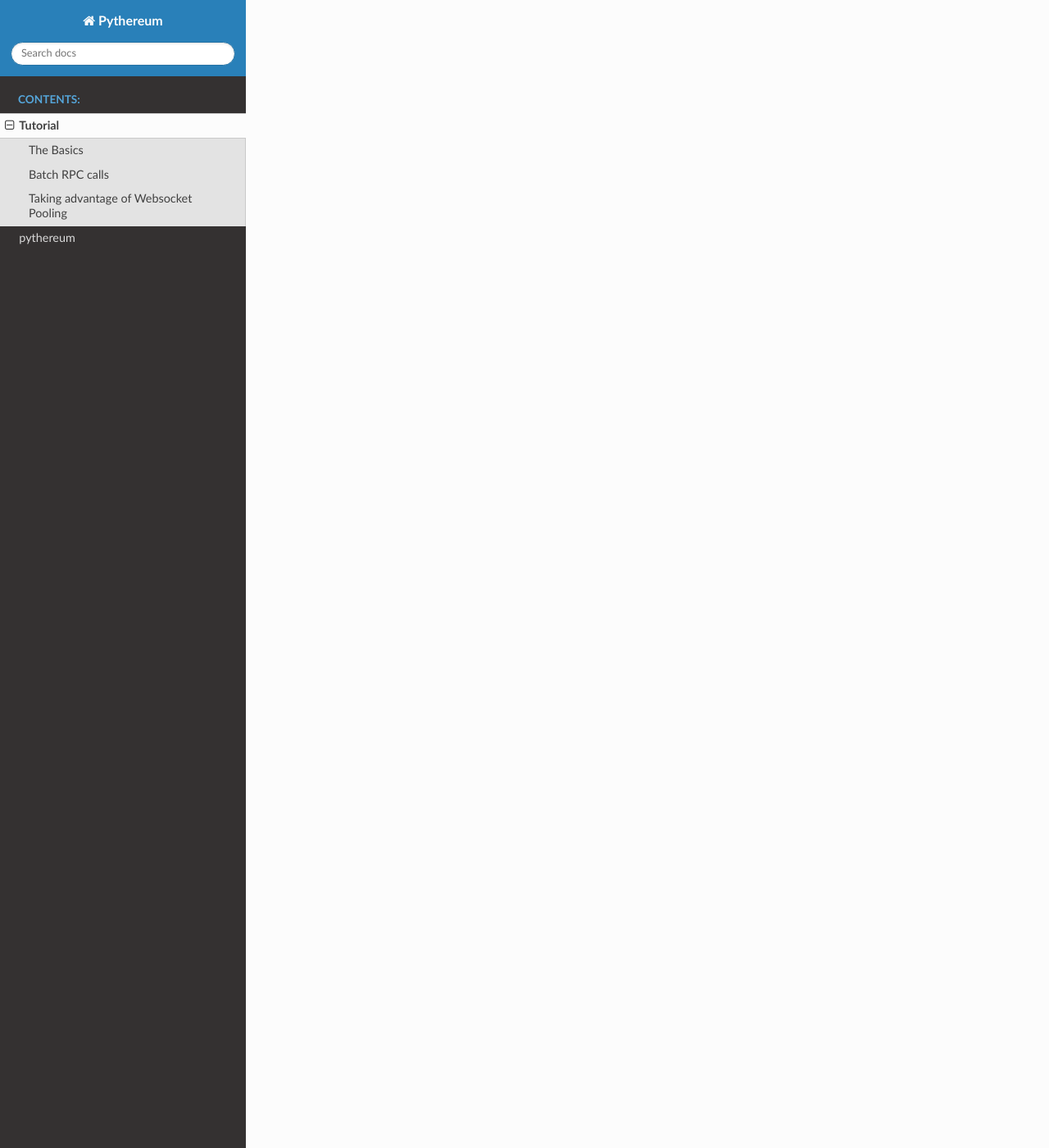
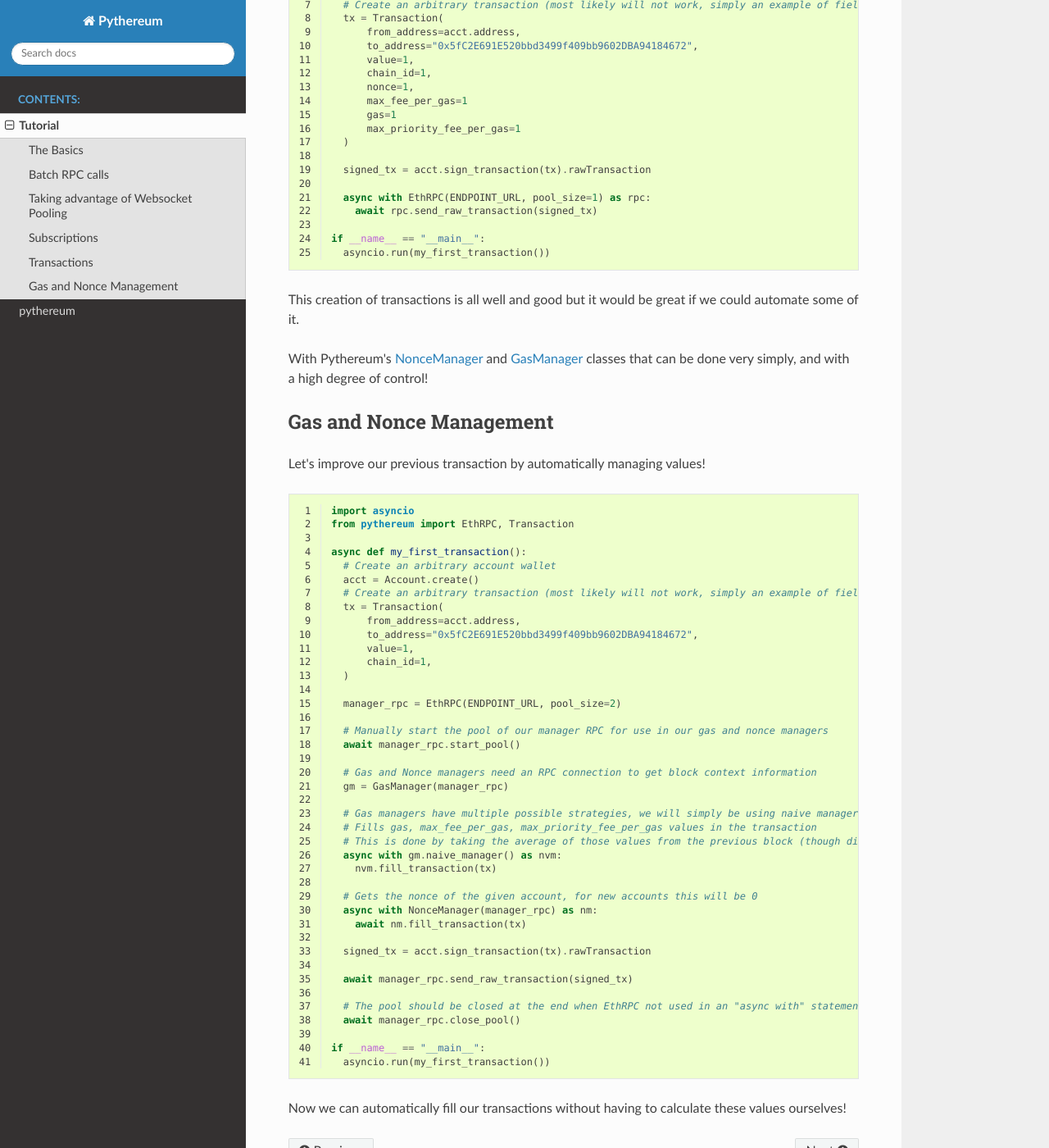
Before and after one commit to gabedonnan/pythereum, a Sphinx documentation site: the page built from docs/source/tutorial.rst, in a window 1280 px wide and 1400 px high, scrolled down 5219 px. Shown: the whole window at 82% size. Built offline with Sphinx 7.4.7 and the Read the Docs theme 2.0.0, drawn with Linux system fonts in a browser that asks for light colours; some of the changed text lies outside the part shown.

Commit message:
More documentation tutorial updates

```diff
--- a/docs/source/tutorial.rst
+++ b/docs/source/tutorial.rst
@@ -5,6 +5,7 @@
 ----------
 
 At it's core Pythereum provides functionality to interact efficiently with Ethereum nodes via the Ethereum JSON RPC API.
+This is primarily done with the EthRPC class, and that will be the focus of this section of the tutorial.
 
 In order to get started we need an `Ethereum endpoint <https://ethereum.org/en/developers/docs/nodes-and-clients/>`_ to connect to, for which you will need a connection URL.
 This URL can use the following prefixes for fast websocketed functionality:
@@ -12,16 +13,16 @@
 * wss://
 * ws://
 
-For http connection you can also use:
+For http connection you can also use, be aware HTTP connections will not be able to make use of websocket pooling:
 
 * https://
 * http://
 
-For this tutorial I will be using a personal node I connect to which will be referred to as "ENDPOINT_URL".
+For this tutorial I will be using a personal node I connect to via websockets which will be referred to as "ENDPOINT_URL".
 
 Much of Pythereum's functionality is asynchronous, which means we will need the library asyncio to run our code.
 
-For our first block of code let's try and get the number of the most recent block.
+For our first block of code let's try and get the number of the most recent block in the chain.
 
 .. code-block:: python
   :linenos:
@@ -68,7 +69,7 @@
 
   import asyncio
 
-  # We add BlockTag to our imports, which is an Enumeration specifying special inputs for get_block_by_number
+  # We add BlockTag to our imports, which is an Enumeration for block number special cases such as the "latest" block
   # In this case we use BlockTag.latest to specify the most recent block
   from pythereum import EthRPC, BlockTag
 
@@ -184,3 +185,145 @@
 
   if __name__ == "__main__":
     asyncio.run(my_first_rpc_connection())
+
+This provides a speedup of up to n times where n is:
+
+* min(number of functions you are calling, number of sockets in the pool)
+
+This running multiple remote procedure calls at once can also be done using asyncio.gather as follows:
+
+.. code-block:: python
+  :linenos:
+
+  res = await asyncio.gather(
+    rpc.get_block_by_number(BlockTag.latest, True),
+    rpc.get_transaction_count_by_number(BlockTag.latest, True),
+    rpc.get_gas_price()
+  )
+
+Let's take a look at another useful thing Pythereum introduces.
+
+Subscriptions
+-------------
+
+Most modern Ethereum nodes support connections via websockets along which a "subscription" can be made.
+
+These subscriptions will continuously output data as it becomes available, such as the headers of all new blocks that are created.
+
+Here is a brief example of how to create a continuous subscription:
+
+.. code-block:: python
+  :linenos:
+
+  import asyncio
+  from pythereum import EthRPC, SubscriptionType
+  from pprint import pprint
+
+  async def my_first_subscription():
+    async with EthRPC(ENDPOINT_URL, pool_size=1) as rpc:
+      # Declare a subscription to constantly receive data about new block headers
+      async with rpc.subscribe(SubscriptionType.new_heads) as sc:
+        # Whenever new headers are created this loop will receive the result
+        async for header in sc.recv():
+          pprint(header)
+
+  if __name__ == "__main__":
+    asyncio.run(my_first_subscription())
+
+This is useful for getting live data on the goings-on of transactions on the chain.
+This has particular applications in automated traders paying attention to market data, or for getting the right prices to pay for gas.
+
+A brief example of a subscription in use is available in the `demo folder. <https://github.com/gabedonnan/pythereum/blob/main/demo/listen_blocks.py>`_
+
+Transactions
+------------
+
+One primary use of the blockchain is sending transactions between accounts, with data and amounts of eth attached.
+
+With Pythereum this is made as simple as possible, especially when combined with the eth_account library.
+We use transactions as defined in EIP-1559, for the greatest level of efficiency.
+
+.. code-block:: python
+  :linenos:
+
+  import asyncio
+  from pythereum import EthRPC, Transaction
+
+  async def my_first_transaction():
+    # Create an arbitrary account wallet
+    acct = Account.create()
+    # Create an arbitrary transaction (most likely will not work, simply an example of fields a transaction has)
+    tx = Transaction(
+        from_address=acct.address,
+        to_address="0x5fC2E691E520bbd3499f409bb9602DBA94184672",
+        value=1,
+        chain_id=1,
+        nonce=1,
+        max_fee_per_gas=1
+        gas=1
+        max_priority_fee_per_gas=1
+    )
+
+    signed_tx = acct.sign_transaction(tx).rawTransaction
+
+    async with EthRPC(ENDPOINT_URL, pool_size=1) as rpc:
+      await rpc.send_raw_transaction(signed_tx)
+
+  if __name__ == "__main__":
+    asyncio.run(my_first_transaction())
+
+This creation of transactions is all well and good but it would be great if we could automate some of it.
+
+With Pythereum's `NonceManager <https://pythereum.readthedocs.io/en/latest/pythereum.html#pythereum.rpc.NonceManager>`_ and `GasManager <https://pythereum.readthedocs.io/en/latest/pythereum.html#pythereum.gas_managers.GasManager>`_ classes that can be done very simply, and with a high degree of control!
+
+Gas and Nonce Management
+------------------------
+
+Let's improve our previous transaction by automatically managing values!
+
+.. code-block:: python
+  :linenos:
+
+  import asyncio
+  from pythereum import EthRPC, Transaction
+
+  async def my_first_transaction():
+    # Create an arbitrary account wallet
+    acct = Account.create()
+    # Create an arbitrary transaction (most likely will not work, simply an example of fields a transaction has)
+    tx = Transaction(
+        from_address=acct.address,
+        to_address="0x5fC2E691E520bbd3499f409bb9602DBA94184672",
+        value=1,
+        chain_id=1,
+    )
+
+    manager_rpc = EthRPC(ENDPOINT_URL, pool_size=2)
+
+    # Manually start the pool of our manager RPC for use in our gas and nonce managers
+    await manager_rpc.start_pool()
+
+    # Gas and Nonce managers need an RPC connection to get block context information
+    gm = GasManager(manager_rpc)
+
+    # Gas managers have multiple possible strategies, we will simply be using naive managers here
+    # Fills gas, max_fee_per_gas, max_priority_fee_per_gas values in the transaction
+    # This is done by taking the average of those values from the previous block (though different strategies can be specified)
+    async with gm.naive_manager() as nvm:
+      nvm.fill_transaction(tx)
+
+    # Gets the nonce of the given account, for new accounts this will be 0
+    async with NonceManager(manager_rpc) as nm:
+      await nm.fill_transaction(tx)
+
+    signed_tx = acct.sign_transaction(tx).rawTransaction
+
+    await manager_rpc.send_raw_transaction(signed_tx)
+
+    # The pool should be closed at the end when EthRPC not used in an "async with" statement
+    await manager_rpc.close_pool()
+
+  if __name__ == "__main__":
+    asyncio.run(my_first_transaction())
+
+Now we can automatically fill our transactions without having to calculate these values ourselves!
```
